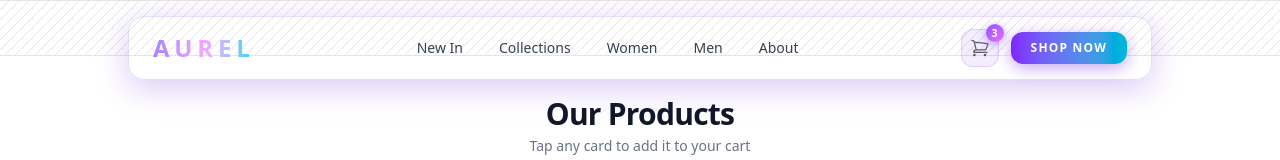
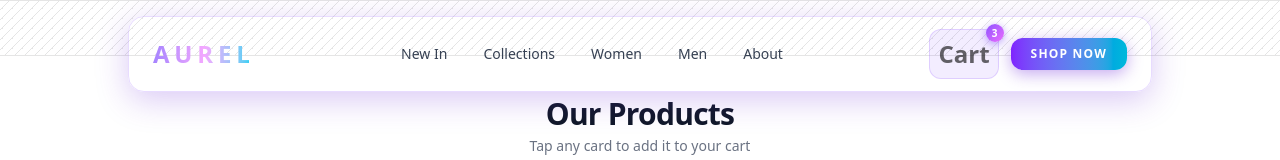
Before and after one commit to saksham-rathore/Ecommerce-Store, a Next.js app: page / in a window 1280 px wide. Shown: the top 160 px of the page. Built offline with nearby package versions, Linux system fonts and the light colour scheme.

Commit message:
feat: implement Navbar component and Cart page layout

```diff
--- /dev/null
+++ b/src/app/Cart/page.tsx
@@ -0,0 +1,28 @@
+import React from "react";
+
+type CartItem = {
+  id: number;
+  name: string;
+  price: number;
+  qty: number;
+};
+
+const CartPage = ({ cartItems }: { cartItems: CartItem[] }) => {
+  return (
+    <div>
+      <div className="h-screen mt-24 w-full bg-white">
+        <div className="w-full h-full flex items-center justify-center">
+          <h1 className="text-2xl font-bold">Cart</h1>
+          {cartItems.map((item) => (
+            <div key={item.id}>
+              <p>{item.name}</p>
+              <p>Qty: {item.qty}</p>
+            </div>
+          ))}
+        </div>
+      </div>
+    </div>
+  );
+};
+
+export default CartPage;
--- a/src/app/Components/Cart/page.tsx
+++ /dev/null
@@ -1,23 +0,0 @@
-import React from "react";
-
-type CartItem = {
-  id: number;
-  name: string;
-  price: number;
-  qty: number;
-};
-
-const CartPage = ({ cartItems }: { cartItems: CartItem[] }) => {
-  return (
-    <div>
-      {cartItems.map((item) => (
-        <div key={item.id}>
-          <p>{item.name}</p>
-          <p>Qty: {item.qty}</p>
-        </div>
-      ))}
-    </div>
-  );
-};
-
-export default CartPage;
--- a/src/app/Components/Navbar.tsx
+++ b/src/app/Components/Navbar.tsx
@@ -1,5 +1,4 @@
 import React from "react";
-import { ShoppingCartIcon } from "@heroicons/react/24/outline";
 import Link from "next/link";
 
 
@@ -29,7 +28,7 @@ const Navbar = () => {
         <div className="flex items-center gap-3 shrink-0">
           <Link href="/Cart">
           <button className="relative p-2 rounded-xl bg-violet-500/10 border border-violet-500/20 text-black/60 hover:text-black hover:bg-violet-500/20 hover:border-violet-400/40 transition-all duration-200 hover:scale-105 active:scale-95">
-            <ShoppingCartIcon className="w-5 h-5" />
+            <h1 className="text-2xl font-bold">Cart</h1>
             <span className="absolute -top-1.5 -right-1.5 w-[18px] h-[18px] flex items-center justify-center text-[10px] font-bold rounded-full bg-gradient-to-br from-violet-500 to-fuchsia-400 text-white shadow-[0_2px_8px_rgba(139,92,246,0.6)]">
               3
             </span>
```
